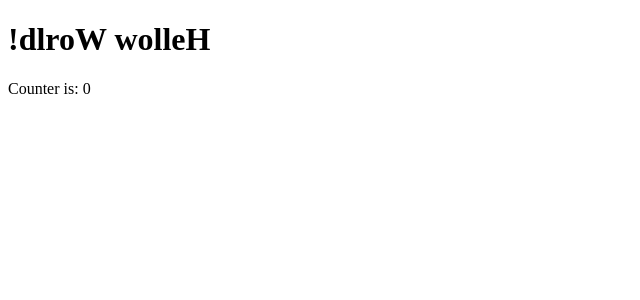
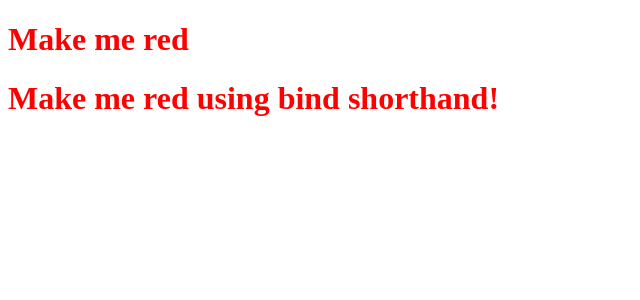
Before and after one commit to stephenmussel/vue-tutorial, a Vue app: page / in a window 1280 px wide. Shown: the top 300 px of the page, without its empty margins (0-640 px from the left). Built offline with nearby package versions, Linux system fonts and the light colour scheme.

Commit message:
added dynamic class binding

```diff
--- a/src/App.vue
+++ b/src/App.vue
@@ -8,10 +8,10 @@
         message: 'Hellow World!',
         counter: {
           count: 0
-        }
+        },
+        titleClass: 'title'
       }
     }
-
   }
 </script>
 
@@ -23,6 +23,20 @@
   <!-- <h1>{{ message }}</h1> -->
 
   <!-- can use JS expressions -->
-  <h1>{{ message.split('').reverse().join('') }}</h1>
-  <p>Counter is: {{ counter.count }}</p>
+  <!-- <h1>{{ message.split('').reverse().join('') }}</h1> -->
+  <!-- <p>Counter is: {{ counter.count }}</p> -->
+
+  <!-- added dynamic class binding to `class` -->
+  <h1 v-bind:class="titleClass">Make me red</h1>
+  <!-- binding directive shorthand -->
+  <h1 :class="titleClass">Make me red using bind shorthand!</h1>
+
 </template>
+
+<style>
+
+  .title {
+    color: red;
+  }
+
+</style>
```
